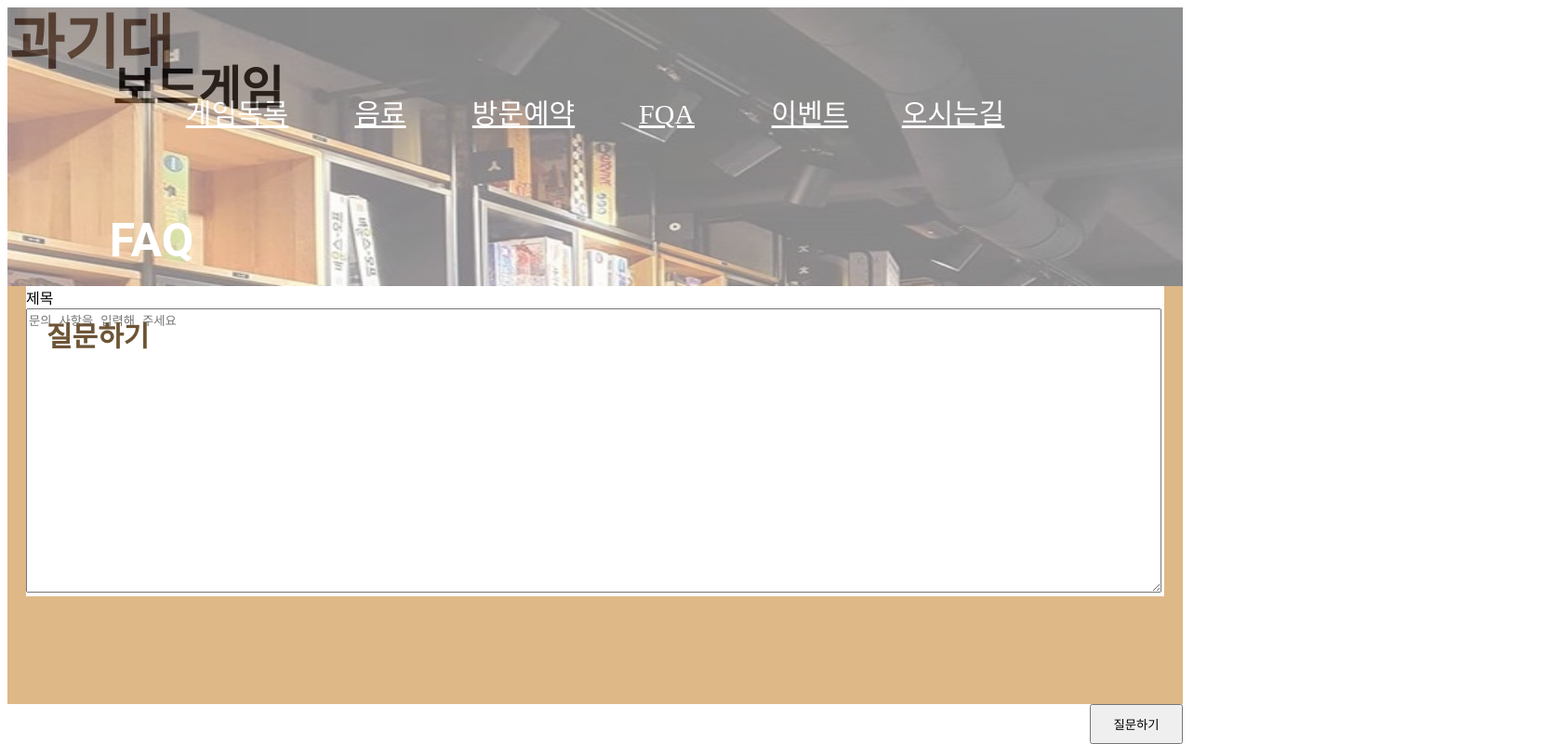
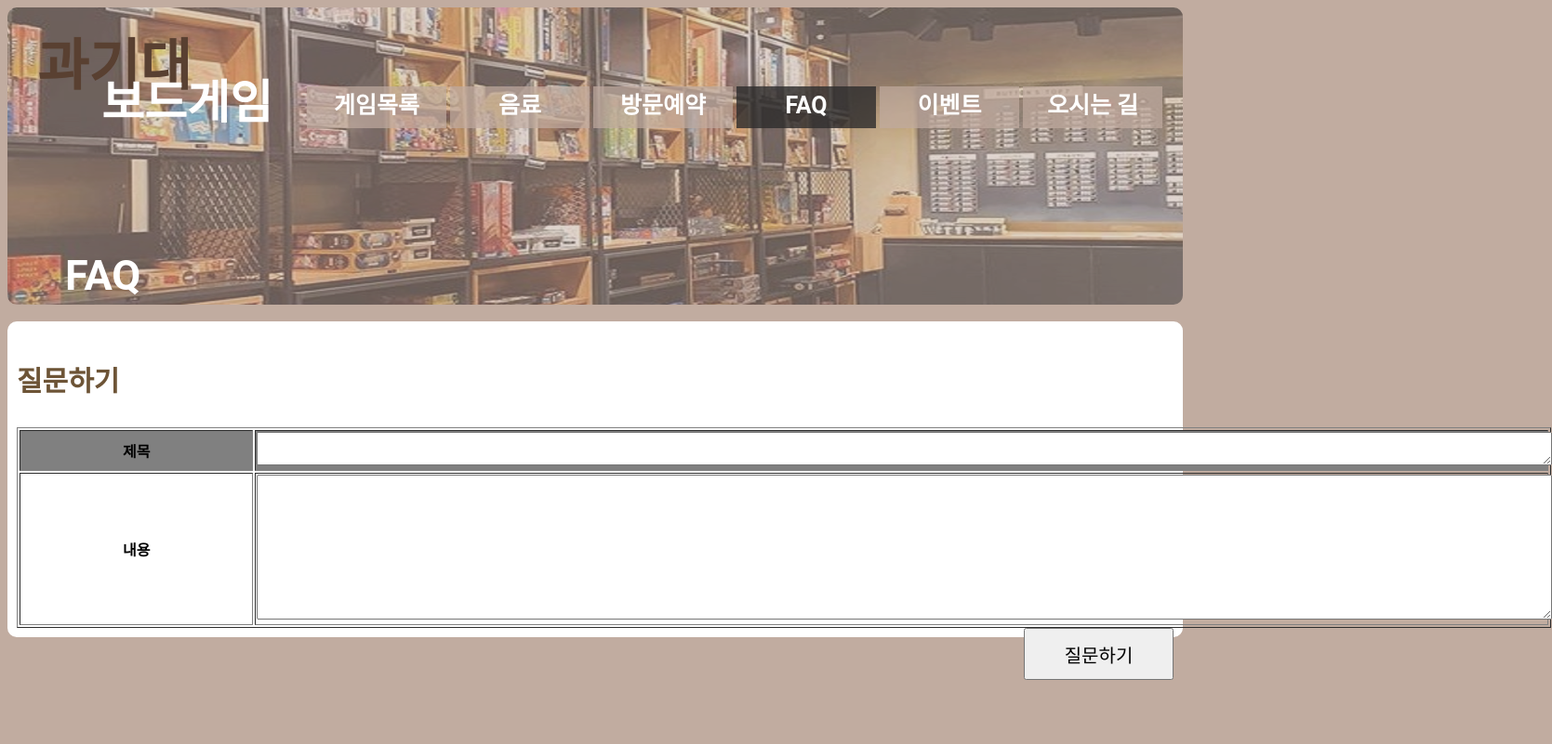
Before and after one commit to HaeMinJ/WebTeamProject2020, a plain HTML site: page html/question.html in a window 1280 px wide. Shown: the whole page at 93% size, 1669 px wide, since content can reach past the window. Drawn offline with Linux system fonts and the light colour scheme; files that its build step writes are made by us from their sources; files whose address does not match are found by name.

Commit message:
FAQ 수정

```diff
--- a/html/question.html
+++ b/html/question.html
@@ -3,36 +3,44 @@
 <head>
     <meta charset="utf-8">
     <title>Question</title>
-    <link rel="stylesheet" href="contents.css">
+    <link rel="stylesheet" href="../css/samepart.css">
     <style>
-
+        h1 {color: rgb(109, 84, 54); font-size: 30px;}
+        .button {font-size: 20px; padding: 10px; width: 161px; height: 56px; float: right;}
+        textarea {width: 100%;}
+        td {text-align: center;}
     </style>
 </head>
 <body>
-    <h5>과기대</h5>
-    <h6>보드게임</h6>
-    <nav>
-        <br><br><br><br><br>
-        <div><a href="#">게임목록</a></div>
-        <div><a href="#">음료</a></div>
-        <div><a href="reservation.html">방문예약</a></div>
-        <div><a href="FAQ.html">FQA</a></div>
-        <div><a href="event.html">이벤트</a></div>
-        <div><a href="#">오시는길</a></div>
-    </nav>
-    <h3>FAQ</h3>
+    <header>
+        <p id="ghak">과기대</p>
+        <p id="game">보드게임</p>
+        <p id="current">FAQ</p>
+        <nav>
+            <span><a href="#">게임목록</a></span>
+            <span><a href="../html/drink.html">음료</a></span>
+            <span><a href="reservation.html">방문예약</a></span>
+            <span id="currentpage">FAQ</span>
+            <span><a href="../html/event.html">이벤트</a></span>
+            <span><a href="../html/WayToCome.html">오시는 길</a></span>
+        </nav>
+    </header>
+    <br>
     <section>
         <article>
         <h1>질문하기</h1>
-        <form>
-            <label>제목
-            <textarea name="ta1" rows="20"cols="150" placeholder="문의 사항을 입력해 주세요"></textarea>
-        </label>
-        </form>
+        <table border="1" width="1650">
+            <tr bgcolor="gray" >
+                <td><strong> 제목 </strong></td>
+                <td> <textarea rows="2"></textarea></td>
+            </tr>
+            <tr>
+                <td><strong> 내용 </strong></td>
+                <td> <textarea rows="10"></textarea></td>
+            </tr>
+        </table>
+        <input type="button" class="button" name="btn2" value="질문하기"  style="float: right;" onClick="location.href='questioncomplete.html'">
         </article>
     </section>
-    <footer>
-        <input type="button" class="button" name="btn2" value="질문하기"  style="float: right;" onClick="location.href='questioncomplete.html'">
-    </footer>
 </body>
 </html>
```
Also changed, not shown: html/FAQ.html (+21 -18 lines), html/questioncomplete.html (+24 -19 lines), assets/check.PNG (added), assets/질문등록완료.PNG (deleted).
